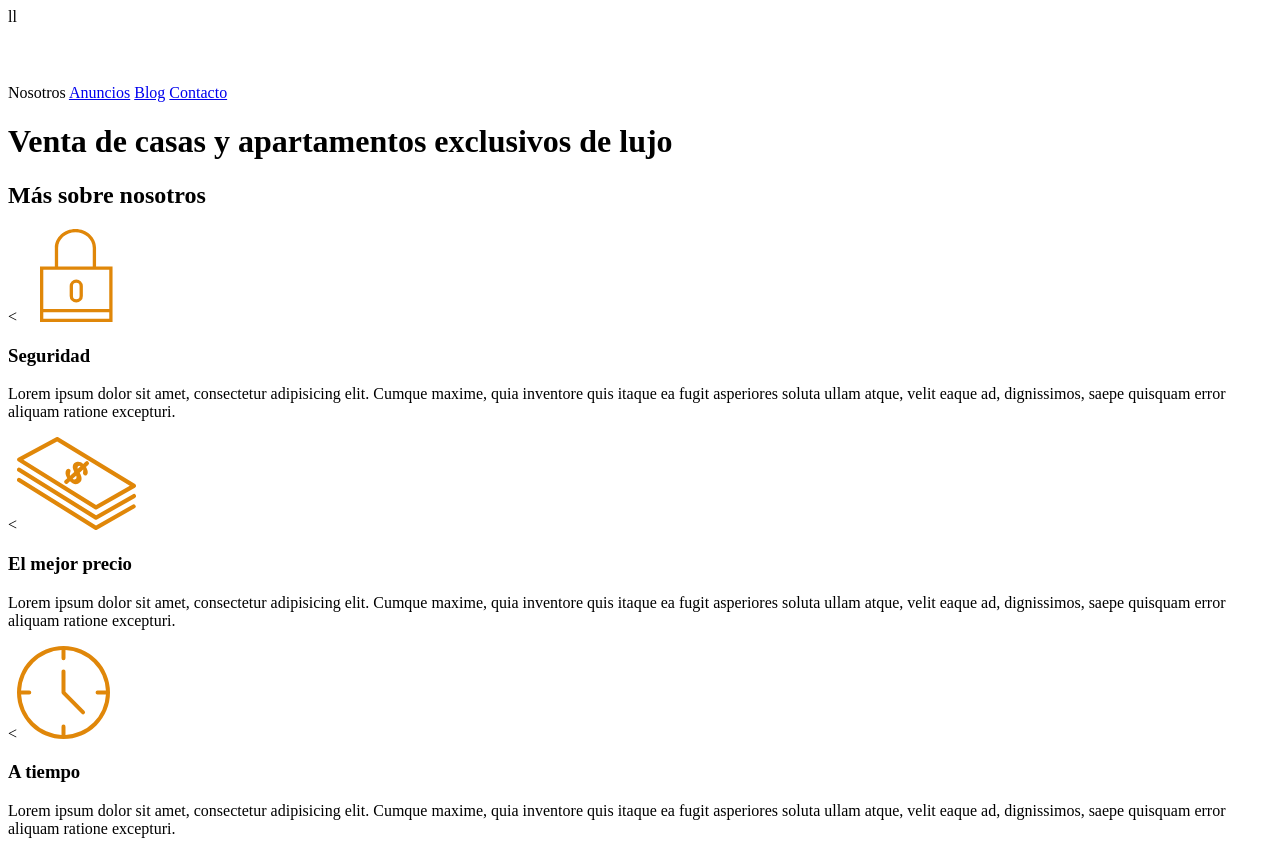
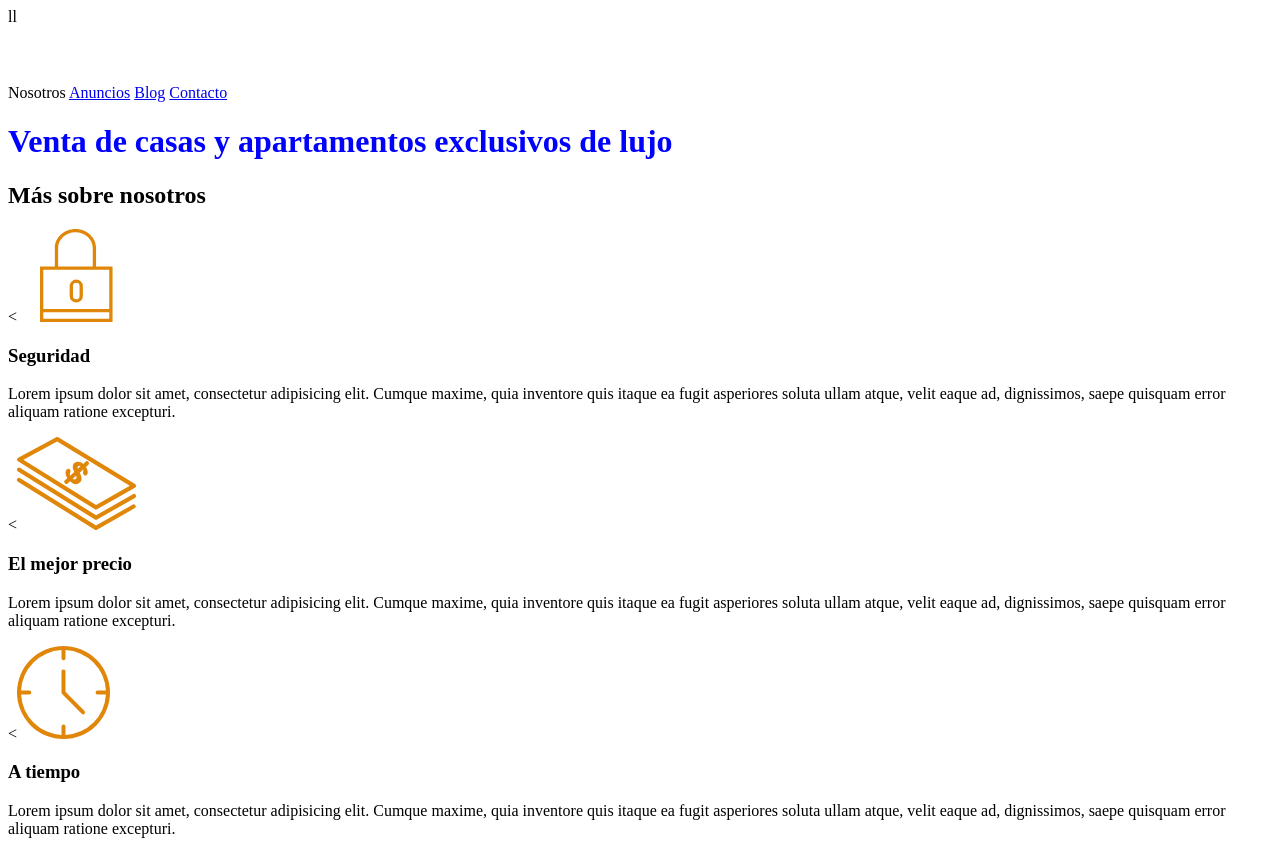
Before and after one commit to Peyo83/bienes_raices, a plain HTML site: page index.html in a window 1280 px wide. Shown: the top 841 px of the page. Drawn offline with Linux system fonts and the light colour scheme.

Commit message:
Primeros pasos con CSS

```diff
--- /dev/null
+++ b/css/styles.css
@@ -0,0 +1,3 @@
+h1 {
+    color: blue;
+}
--- a/index.html
+++ b/index.html
@@ -3,6 +3,8 @@
   <head>
     <meta charset="utf-8">
     <title>Bienes raices</title>
+
+    <link rel="stylesheet" href="css/styles.css">
   </head>
   <body>
 
```
